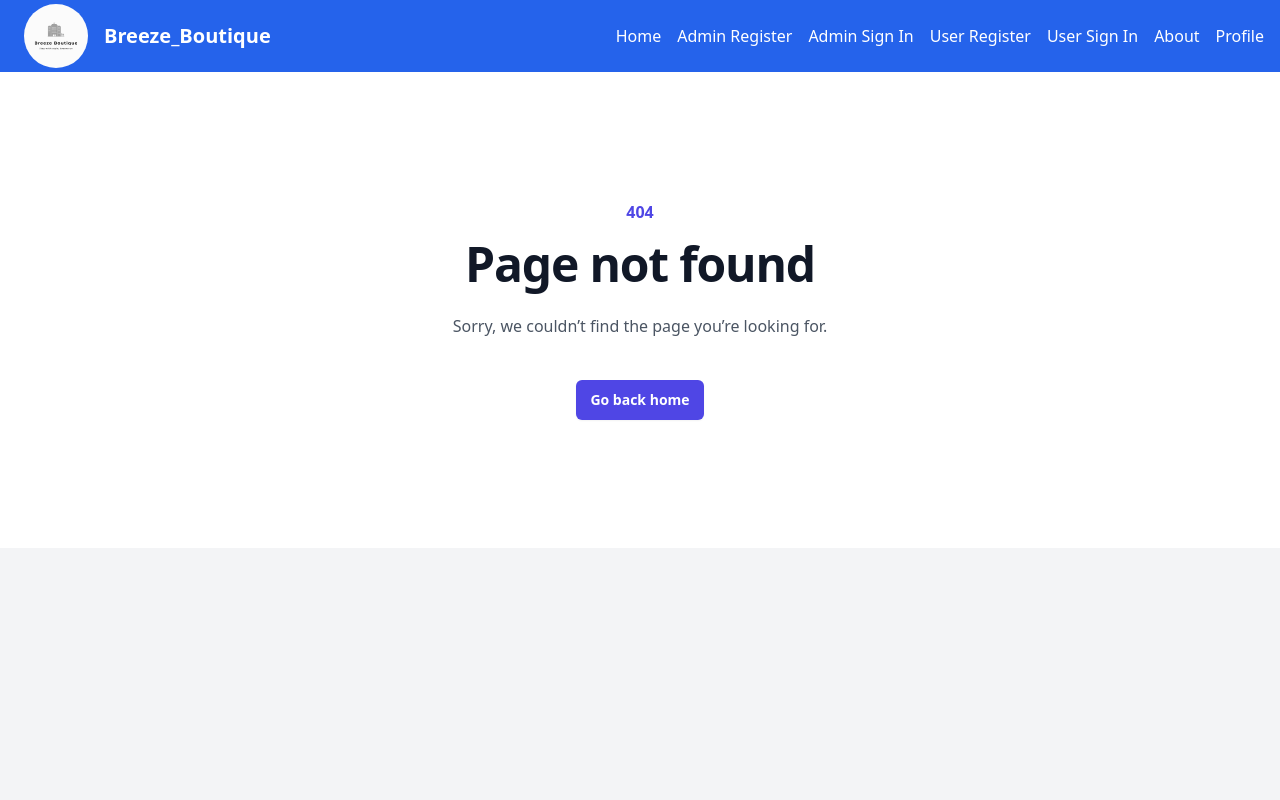
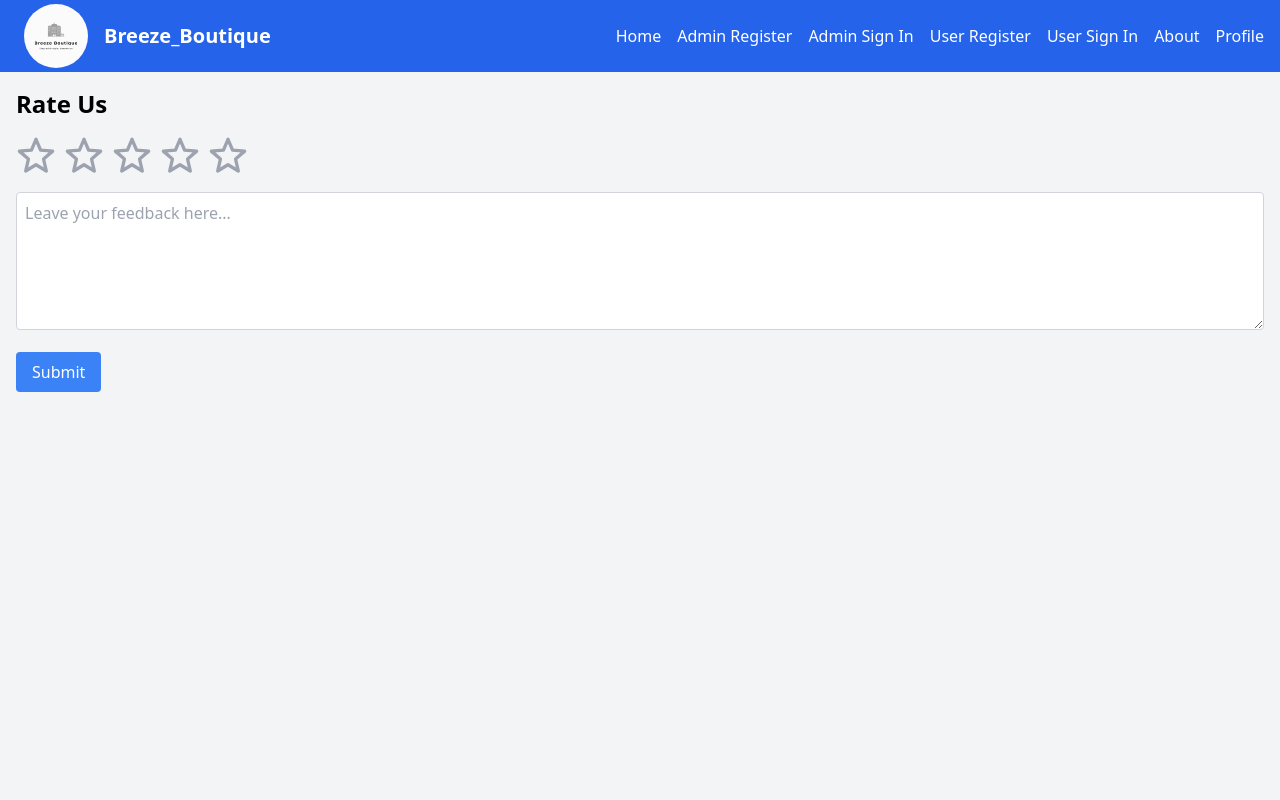
Before and after one commit to Asanda001019/BreezeBoutique, a React (Vite) app: page /rate-us in a window 1280 px wide. Shown: the top 800 px of the page. Built offline with nearby package versions, Linux system fonts and the light colour scheme.

Commit message:
feat: Added a rate us page

```diff
--- a/src/App.jsx
+++ b/src/App.jsx
@@ -20,6 +20,7 @@ import Profile from './pages/Profile';
 import NoPage from './pages/NoPage';
 import Footer from './components/Footer';
 import Favourites from './pages/Favourites';
+import RateUs from './pages/RateUs';
 
 function App() {
   return (
@@ -45,6 +46,7 @@ function App() {
           <Route path="/user/signin" element={<UserSignIn />} />
           <Route path="/about-us" element={<AboutUs />} />
           <Route path="/favourites" element={<Favourites />} />
+          <Route path='rate-us' element={<RateUs/>}/>
 
         </Routes>
         <ToastContainer />
--- a/src/app/store.js
+++ b/src/app/store.js
@@ -1,12 +1,15 @@
 // src/store.js
 import { configureStore } from '@reduxjs/toolkit';
 import userReducer from '../features/userSlice';
-import adminReducer from "../features/adminSlice"
+import adminReducer from "../features/adminSlice";
+import rateUsReducer from '../features/rateUsSlice';
 
 const store = configureStore({
   reducer: {
     user: userReducer,
     admin:adminReducer,
+    rateUs: rateUsReducer,
+
   },
 });
 
--- /dev/null
+++ b/src/features/rateUsSlice.jsx
@@ -0,0 +1,32 @@
+// rateUsSlice.js
+import { createSlice } from '@reduxjs/toolkit';
+
+const initialState = {
+  rating: 0,
+  note: '',
+  feedbackSubmitted: false,
+};
+
+const rateUsSlice = createSlice({
+  name: 'rateUs',
+  initialState,
+  reducers: {
+    setRating: (state, action) => {
+      state.rating = action.payload;
+    },
+    setNote: (state, action) => {
+      state.note = action.payload;
+    },
+    submitFeedback: (state) => {
+      state.feedbackSubmitted = true; // Mark feedback as submitted
+    },
+    resetFeedback: (state) => {
+      state.rating = 0;
+      state.note = '';
+      state.feedbackSubmitted = false;
+    },
+  },
+});
+
+export const { setRating, setNote, submitFeedback, resetFeedback } = rateUsSlice.actions;
+export default rateUsSlice.reducer;
--- /dev/null
+++ b/src/pages/RateUs.jsx
@@ -0,0 +1,67 @@
+// RateUs.jsx
+import React, { useState } from 'react';
+import { useDispatch, useSelector } from 'react-redux';
+import { setRating, setNote, submitFeedback } from '../features/rateUsSlice'; // Adjust import based on file structure
+
+const RateUs = () => {
+  const dispatch = useDispatch();
+  const { rating, note, feedbackSubmitted } = useSelector((state) => state.rateUs);
+
+  const handleRatingClick = (selectedRating) => {
+    dispatch(setRating(selectedRating));
+  };
+
+  const handleSubmit = (e) => {
+    e.preventDefault();
+    dispatch(submitFeedback());
+  };
+
+  return (
+    <div className="container mx-auto p-4">
+      <h2 className="text-2xl font-bold mb-4">Rate Us</h2>
+
+      {/* Rating stars */}
+      <div className="flex space-x-2 mb-4">
+        {[1, 2, 3, 4, 5].map((star) => (
+          <svg
+            key={star}
+            onClick={() => handleRatingClick(star)}
+            xmlns="http://www.w3.org/2000/svg"
+            fill={star <= rating ? 'gold' : 'none'}
+            viewBox="0 0 24 24"
+            stroke="currentColor"
+            className={`w-10 h-10 cursor-pointer ${star <= rating ? 'text-yellow-500' : 'text-gray-400'}`}
+          >
+            <path strokeLinecap="round" strokeLinejoin="round" strokeWidth="2" d="M12 17.27l6.18 3.73-1.64-7.19 5.46-4.73-7.27-.62L12 2l-2.73 6.46-7.27.62 5.46 4.73-1.64 7.19L12 17.27z" />
+          </svg>
+        ))}
+      </div>
+
+      {/* Feedback text area */}
+      <form onSubmit={handleSubmit}>
+        <textarea
+          className="w-full p-2 border border-gray-300 rounded mb-4"
+          rows="5"
+          placeholder="Leave your feedback here..."
+          value={note}
+          onChange={(e) => dispatch(setNote(e.target.value))}
+          required
+        />
+
+        {/* Submit button */}
+        <button type="submit" className="bg-blue-500 text-white py-2 px-4 rounded">
+          Submit
+        </button>
+      </form>
+
+      {/* Feedback submission confirmation */}
+      {feedbackSubmitted && (
+        <div className="mt-4 text-green-500 font-semibold">
+          Thank you for your feedback!
+        </div>
+      )}
+    </div>
+  );
+};
+
+export default RateUs;
```
